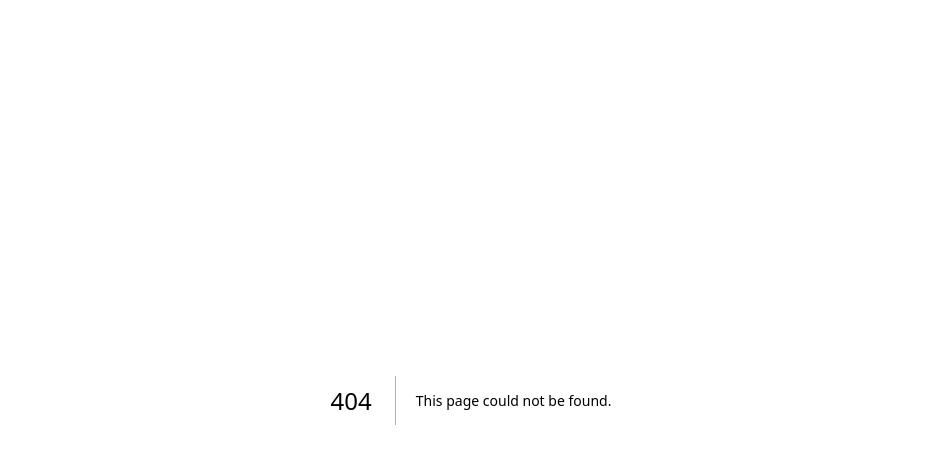
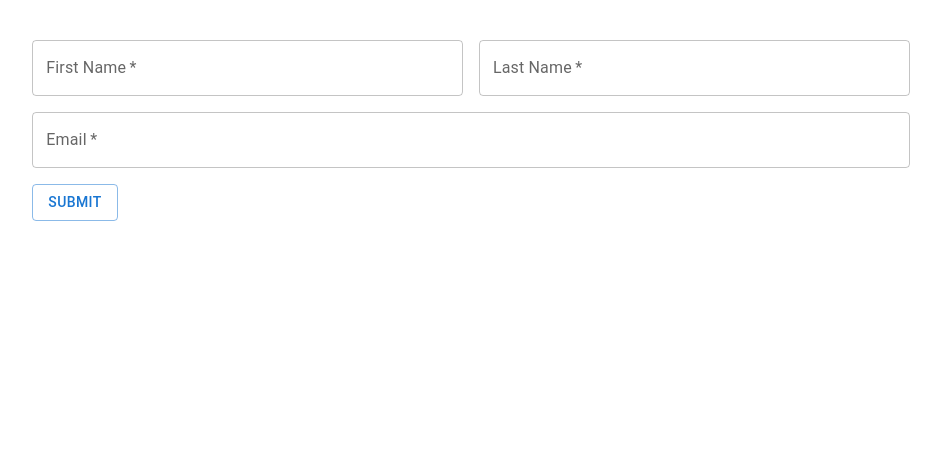
Before and after one commit to kadirkaang/Fill-Labs-Tasks, a Next.js app in the folder Q4/client/: page /user in a window 1280 px wide. Before the commit this address had no page. Shown: the top 464 px of the page, without its empty margins (169-1110 px from the left). Built offline with nearby package versions, Linux system fonts and the light colour scheme.

Commit message:
user form created

```diff
--- /dev/null
+++ b/Q4/client/app/user/page.tsx
@@ -0,0 +1,101 @@
+"use client"
+import React, { useState, ChangeEvent, FormEvent } from 'react';
+import { TextField, Button, Grid } from '@mui/material';
+import userService from '@/services/userServices';
+
+interface FormData {
+  firstName: string;
+  lastName: string;
+  email: string;
+}
+interface User {
+    CreatedAt: string | null;
+    UpdatedAt: string | null;
+    DeletedAt: string | null;
+    ID: number | null;
+    Name: string;
+    Surname: string;
+    Email: string;
+}
+
+
+const MyForm: React.FC = () => {
+  const [formData, setFormData] = useState<FormData>({
+    firstName: '',
+    lastName: '',
+    email: '',
+  });
+
+  const handleChange = (e: ChangeEvent<HTMLInputElement>) => {
+    const { name, value } = e.target;
+    setFormData({ ...formData, [name]: value });
+  };
+
+  const handleSubmit = async (e: FormEvent<HTMLFormElement>) => {
+    e.preventDefault();
+    try {
+      const newUser: User = {
+        CreatedAt: null,
+        UpdatedAt: null,
+        DeletedAt: null,
+        ID: null,
+        Name: formData.firstName,
+        Surname: formData.lastName,
+        Email: formData.email,
+      };
+
+      const addedUser = await userService.addNewUser(newUser);
+      console.log('User added:', addedUser);
+      // Başarılı ekleme durumunda istediğiniz işlemleri yapabilirsiniz
+    } catch (error) {
+      console.error('Error adding user:', error);
+      // Hata durumunda kullanıcıya bildirim veya hata işleme yapılabilir
+    }
+  };
+
+  return (
+    <div className='flex flex-1 justify-center pt-10'>
+      <form onSubmit={handleSubmit}>
+        <Grid container spacing={2}>
+          <Grid item xs={12} sm={6}>
+            <TextField
+              fullWidth
+              label="First Name"
+              name="firstName"
+              value={formData.firstName}
+              onChange={handleChange}
+              required
+            />
+          </Grid>
+          <Grid item xs={12} sm={6}>
+            <TextField
+              fullWidth
+              label="Last Name"
+              name="lastName"
+              value={formData.lastName}
+              onChange={handleChange}
+              required
+            />
+          </Grid>
+          <Grid item xs={12}>
+            <TextField
+              fullWidth
+              label="Email"
+              name="email"
+              value={formData.email}
+              onChange={handleChange}
+              required
+            />
+          </Grid>
+          <Grid item xs={12}>
+            <Button variant="outlined" color="primary" type="submit">
+              Submit
+            </Button>
+          </Grid>
+        </Grid>
+      </form>
+    </div>
+  );
+};
+
+export default MyForm;
```
